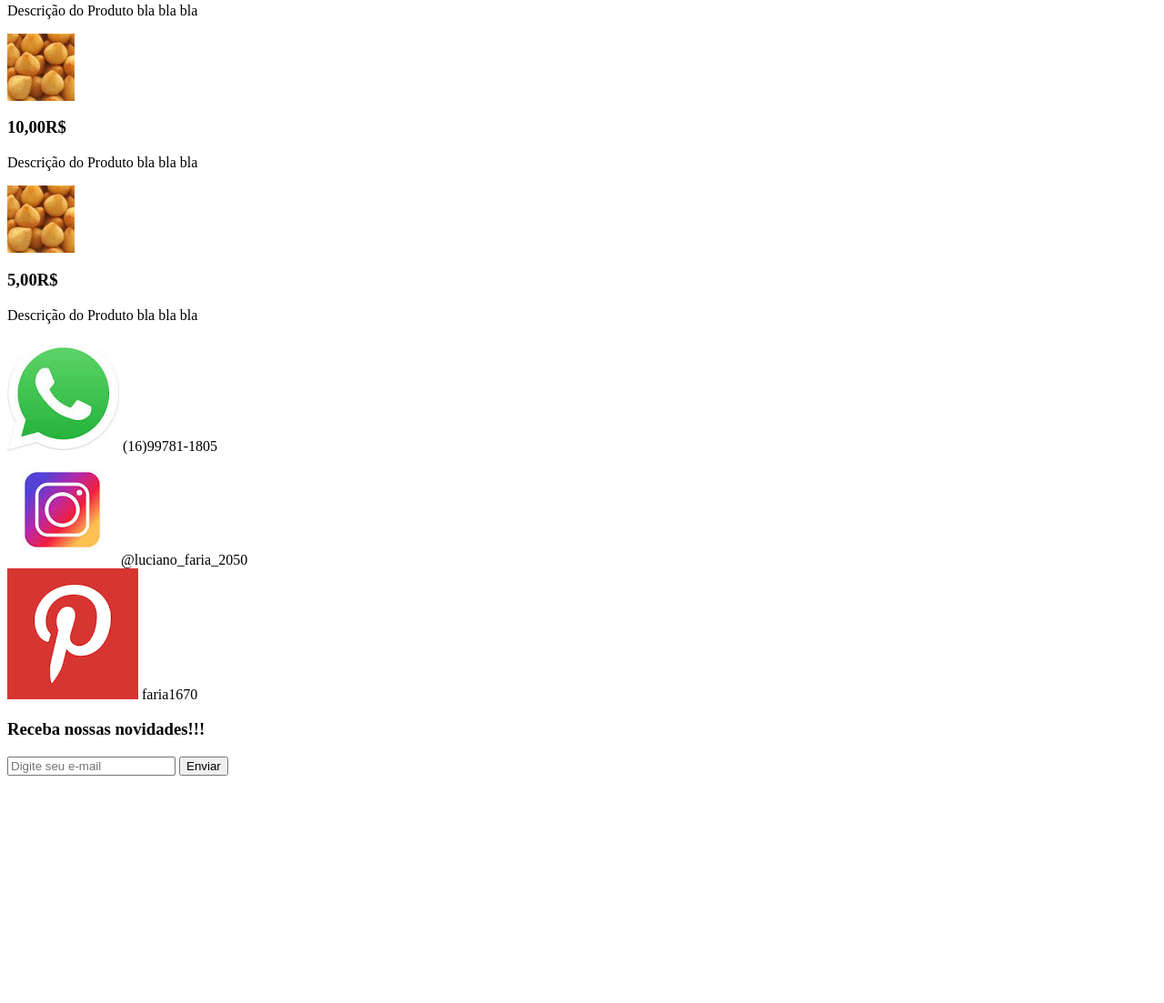
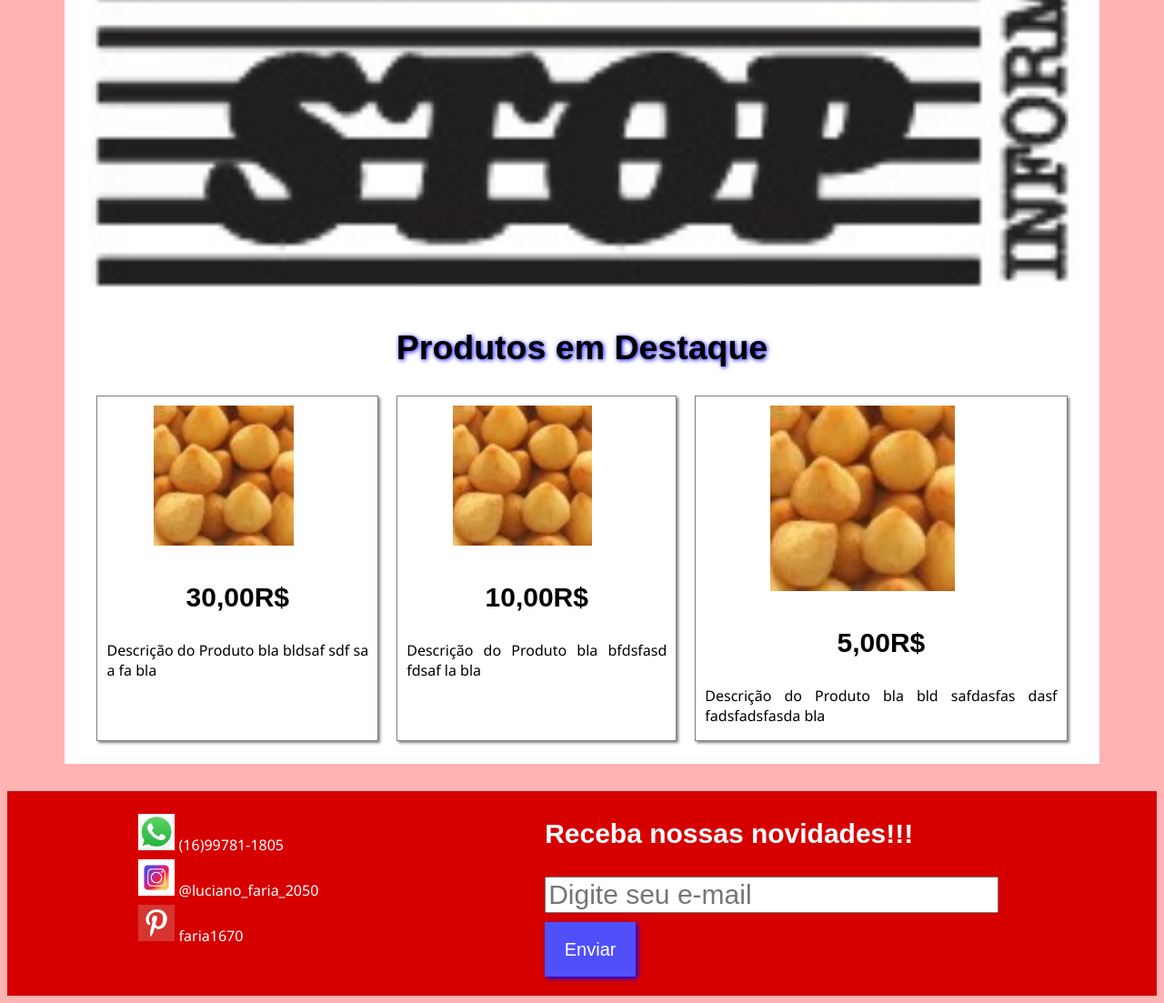
Before and after one commit to lucianofa/gama-html, a plain HTML site: page index.html in a window 1280 px wide. Shown: the part 505-1608 px from the top of the page at 91% size. Before the commit the page ends 1366 px from the top, so only its background shows below. Drawn offline with Linux system fonts and the light colour scheme.

Commit message:
alterações no index.html e inclusão do estilonatal.css

```diff
--- a/css/Teste.css
+++ b/css/Teste.css
@@ -1,3 +1,4 @@
+body
 {
     background-color: black;
 }
--- /dev/null
+++ b/estilo.css
@@ -0,0 +1,137 @@
+#cabecalho {
+    background-color: rebeccapurple;
+    border: black 1px solid;
+    border-radius: 10px;
+    margin-bottom: 30px;
+    box-shadow: black 2px 2px 5px;
+}
+
+#navbar {
+    display: flex;
+    justify-content: space-between;
+    margin-bottom: 30px;
+}
+
+body {
+    /*background-color: blueviolet;*/
+    background-color: rgb(180, 180, 180);
+    font-family: sans-serif;
+}
+
+#conteudo {
+    background-color: white;
+    margin-left: 5%;
+    margin-right: 5%;
+    padding: 2%;
+}
+
+/*tudo que for h1*/
+
+h1 {
+    padding-left: 50px;
+}
+
+/*links*/
+
+a {
+    color: blue;
+    text-decoration: unset;
+    /*remove todos os atributos*/
+    font-family: 'Lucida Sans', 'Lucida Sans Regular', 'Lucida Grande', 'Lucida Sans Unicode', Geneva, Verdana, sans-serif;
+}
+
+#imgloja {
+    width: 100%;
+}
+
+#titulodestaque {
+    font-family: Arial, Helvetica, sans-serif;
+    display: flex;
+    justify-content: center;
+    text-shadow: blue 1px 1px 5px;
+    font-size: 25px;
+}
+
+#produtos {
+    font-family: Arial, Helvetica, sans-serif;
+    display: flex;
+    justify-content: center;
+}
+
+.produtodestaque {
+    border: gray 1px solid;
+    margin-left: 10px;
+    margin-right: 10px;
+    box-shadow: gray 2px 2px 3px;
+}
+
+.imgdestaque {
+    width: 50%;
+    margin-left: 20%;
+    margin-bottom: 10px;
+    margin-top: 10px;
+    /*esse eu que acrescentei */
+}
+
+h3 {
+    text-align: center;
+    font-size: 30px;
+}
+
+.descdestaque {
+    font-family: 'Segoe UI', Tahoma, Geneva, Verdana, sans-serif;
+    margin-left: 10px;
+    margin-right: 10px;
+    text-align: justify;
+}
+
+#rodape {
+    display: flex;
+    justify-content: space-around;
+    background-color: rgb(110, 110, 100);
+    margin-top: 30px;
+}
+
+#redessociais {
+    margin-left: 20px;
+    margin-top: 20px;
+    color: white;
+    font-family: 'Segoe UI', Tahoma, Geneva, Verdana, sans-serif;
+    padding-bottom: 50px;
+}
+
+.rede {
+    margin-top: 5px;
+    margin-bottom: 5px;
+    width="40px";
+    /*eu*/
+    height="40px";
+    /*eu*/
+}
+
+#email {
+    margin-right: 50px;
+}
+
+#receba {
+    color: white;
+    text-align: left;
+    /*eu*/
+}
+
+input {
+    font-size: 30px;
+    width: 100%;
+    right: 40px;
+    margin-bottom: 10px;
+}
+
+button {
+    background-color: rgb(80, 80, 250);
+    width: 100px;
+    height: 60px;
+    border: rgb(80, 80, 250) 1px solid;
+    color: white;
+    font-size: 20px;
+    box-shadow: blue 2px 2px 5px;
+}
--- /dev/null
+++ b/estilonatal.css
@@ -0,0 +1,150 @@
+#cabecalho {
+    background-color: rebeccapurple;
+    border: black 1px solid;
+    border-radius: 10px;
+    margin-bottom: 30px;
+    box-shadow: black 2px 2px 5px;
+}
+
+#navbar {
+    display: flex;
+    justify-content: space-between;
+    margin-bottom: 30px;
+}
+
+body {
+    /*background-color: blueviolet;*/
+    background-color: #ffb3b3;
+    /* rgb(180, 180, 180);*/
+    font-family: sans-serif;
+}
+
+#conteudo {
+    background-color: white;
+    margin-left: 5%;
+    margin-right: 5%;
+    padding: 2%;
+}
+
+/*tudo que for h1*/
+
+h1 {
+    padding-left: 50px;
+}
+
+/*links*/
+
+a {
+    color: blue;
+    text-decoration: unset;
+    /*remove todos os atributos*/
+    font-family: 'Lucida Sans', 'Lucida Sans Regular', 'Lucida Grande', 'Lucida Sans Unicode', Geneva, Verdana, sans-serif;
+}
+
+#imgloja {
+    width: 100%;
+}
+
+#titulodestaque {
+    font-family: Arial, Helvetica, sans-serif;
+    display: flex;
+    justify-content: center;
+    text-shadow: blue 1px 1px 5px;
+    font-size: 25px;
+}
+
+#produtos {
+    font-family: Arial, Helvetica, sans-serif;
+    display: flex;
+    justify-content: center;
+}
+
+.produtodestaque {
+    border: gray 1px solid;
+    margin-left: 10px;
+    margin-right: 10px;
+    box-shadow: gray 2px 2px 3px;
+}
+
+.imgdestaque {
+    width: 50%;
+    margin-left: 20%;
+    margin-bottom: 10px;
+    margin-top: 10px;
+    /*esse eu que acrescentei para dar um espaço em cima da imagem*/
+}
+
+h1 {
+  animation-name: mudarcor;
+  animation-duration: 5s;
+  color: red;
+}
+
+@keyframes mudarcor {
+    from {color: yellow;}
+    to {color: red;}
+}
+
+h3 {
+    text-align: center;
+    font-size: 30px;
+}
+
+.descdestaque {
+    font-family: 'Segoe UI', Tahoma, Geneva, Verdana, sans-serif;
+    margin-left: 10px;
+    margin-right: 10px;
+    text-align: justify;
+}
+
+#rodape {
+    display: flex;
+    justify-content: space-around;
+    background-color: #d60000;
+    /* rgb(110, 110, 100);*/
+    margin-top: 30px;
+}
+
+#redessociais {
+    margin-left: 20px;
+    margin-top: 20px;
+    color: white;
+    font-family: 'Segoe UI', Tahoma, Geneva, Verdana, sans-serif;
+    padding-bottom: 50px;
+}
+
+.rede {
+    margin-top: 5px;
+    margin-bottom: 5px;
+    width="40px";
+    /*eu*/
+    height="40px";
+    /*eu*/
+}
+
+#email {
+    margin-right: 50px;
+}
+
+#receba {
+    color: white;
+    text-align: left;
+    /*eu*/
+}
+
+input {
+    font-size: 30px;
+    width: 100%;
+    right: 40px;
+    margin-bottom: 10px;
+}
+
+button {
+    background-color: rgb(80, 80, 250);
+    width: 100px;
+    height: 60px;
+    border: rgb(80, 80, 250) 1px solid;
+    color: white;
+    font-size: 20px;
+    box-shadow: blue 2px 2px 5px;
+}
--- a/index.html
+++ b/index.html
@@ -3,11 +3,13 @@
 <head>
     <meta charset="UTF-8">
     <meta name="viewport" content="width=device-width, initial-scale=1.0">
+    <link rel="stylesheet" href="estilonatal.css">
     <title>.: Minha Lojinha na Internet :.</title>
 </head>
 
 <body>
-    <div id="cabecalho">
+    <div id="conteudo">
+        <div id="cabecalho" style="color: blue;">
             <h1>Minha Lojinha na Internet</h1>
         </div>
         <div id="navbar">
@@ -20,7 +22,7 @@
             <div> <a href="teste2.html"> Divisões</a></div>
         </div>
         <div id="imagemgeral">
-        <img src="imagens/loja.jpg" class="img-responsive" alt="Image" />
+            <img id="imgloja" src="imagens/loja.jpg" class="img-responsive" alt="Image" />
         </div>
         <div id="titulodestaque">
             <h2>Produtos em Destaque</h2>
@@ -28,28 +30,30 @@
         </div>
         <div id="produtos">
             <div class="produtodestaque">
-            <img src="imagens/prod1.jpg" class="img-responsive" alt="Image" />
+                <img class="imgdestaque" src="imagens/prod1.jpg" class="img-responsive" alt="Image" />
                 <h3>30,00R$</h3>
-            <p> Descrição do Produto bla bla bla </p>
+                <p class="descdestaque"> Descrição do Produto bla bldsaf sdf sa a fa bla </p>
             </div>
-        <div><img src="imagens/prod2.jpg" class="img-responsive" alt="Image" />
+            <div class="produtodestaque">
+                <img class="imgdestaque" src="imagens/prod2.jpg" class="img-responsive" alt="Image" />
                 <h3>10,00R$</h3>
-            <p> Descrição do Produto bla bla bla </p>
+                <p class="descdestaque"> Descrição do Produto bla bfdsfasd fdsaf  la bla </p>
             </div>
-        <div>
-            <img src="imagens/prod3.jpg" class="img-responsive" alt="Image" />
+            <div class="produtodestaque">
+                <img class="imgdestaque" src="imagens/prod3.jpg" class="img-responsive" alt="Image" />
                 <h3>5,00R$</h3>
-            <p> Descrição do Produto bla bla bla </p>
+                <p class="descdestaque"> Descrição do Produto bla bld safdasfas dasf fadsfadsfasda bla </p>
+            </div>
         </div>
     </div>
     <div id="rodape">
         <div id="redessociais">
-            <img src="imagens/whatsapp_ico.jpg" alt="" /> (16)99781-1805 </br>
-            <img src="imagens/instagram_ico.jpg" alt="" /> @luciano_faria_2050 </br>
-            <img src="imagens/pinterest_ico.png" alt="" /> faria1670
+            <div class="rede"> <img src="imagens/whatsapp_ico.jpg" width="40px" height="40px" /> (16)99781-1805 </div>
+            <div class="rede"> <img src="imagens/instagram_ico.jpg" width="40px" height="40px" /> @luciano_faria_2050 </div>
+            <div class="rede"> <img src="imagens/pinterest_ico.png" width="40px" height="40px" /> faria1670 </div>
         </div>
         <div id="email">
-            <h3>Receba nossas novidades!!!</h3>
+            <h3 id="receba">Receba nossas novidades!!!</h3>
             <input type="email" id="inputemail" placeholder="Digite seu e-mail">
             <button>Enviar</button>
         </div>
```
Lines whose indentation alone changed are shown as unchanged.
